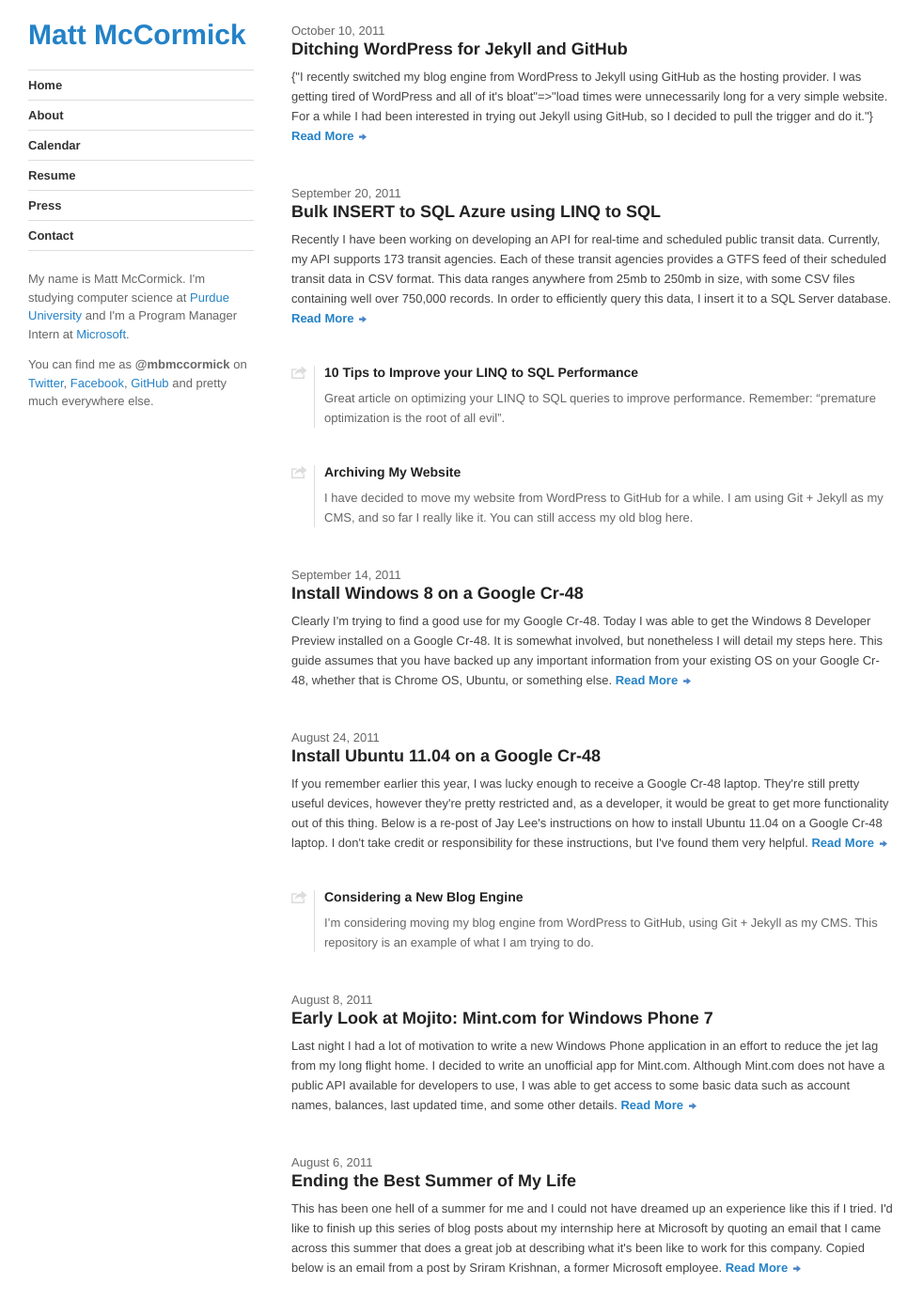
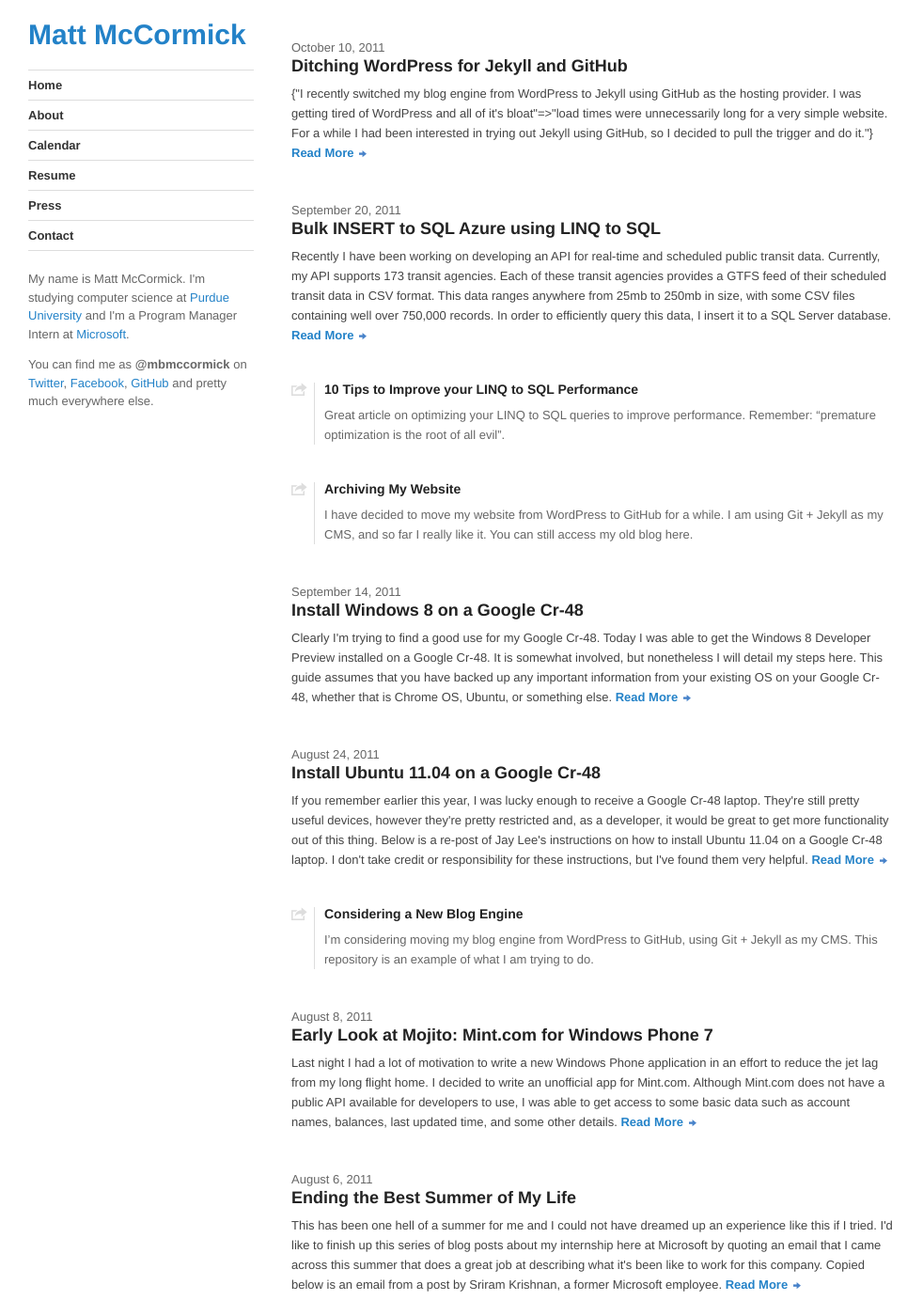
Before and after one commit to mbmccormick/mbmccormick.github.io, a Jekyll site: the page built from index.html, in a window 1280 px wide and 1400 px high. Shown: the whole window at 94% size, without its empty margins (0-982 px from the left). Built offline with Jekyll 4.4.1, drawn with Linux system fonts in a browser that asks for light colours; Markdown is read by kramdown in place of the engine named in the settings; the list of posts is cut into pages by our own code.

Commit message:
Update css/base.css

```diff
--- a/css/base.css
+++ b/css/base.css
@@ -144,6 +144,10 @@ nav select {
 aside p {
   color:#666;
   line-height:1.5;
+}
+
+.listing {
+  margin-top:40px;
 }
 
 .listing article {
```
